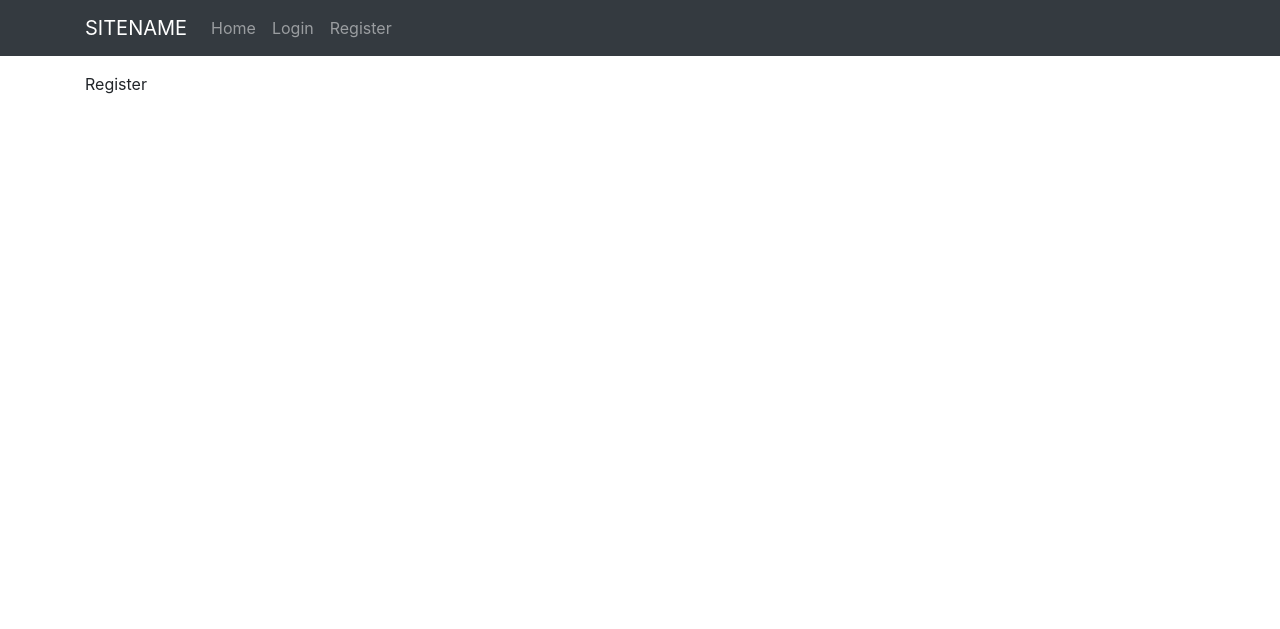
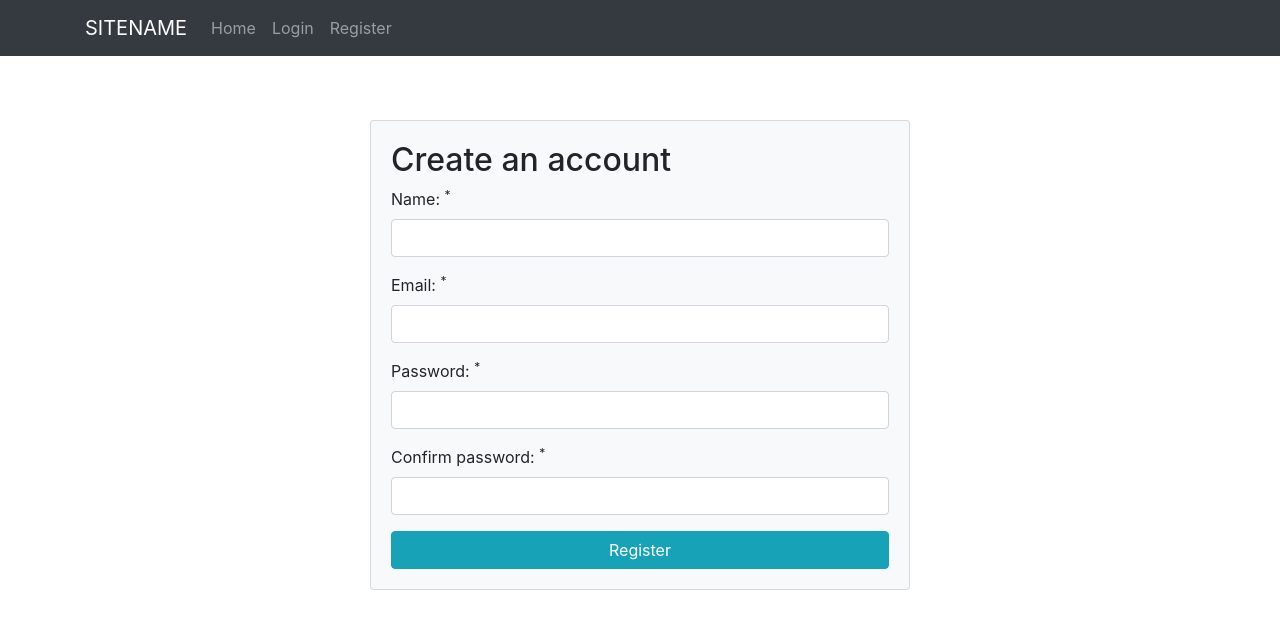
Before and after one commit to anderoav/veeb, a PHP site: page /veeb/views/users/register.php in a window 1280 px wide. Shown: the top 629 px of the page. Run offline with PHP 8.4, Linux system fonts and the light colour scheme; some libraries are stand-ins or nearby versions.

Commit message:
Registeerimis vorm

```diff
--- a/app/views/users/register.php
+++ b/app/views/users/register.php
@@ -1,3 +1,33 @@
 <?php require_once APPROOT.'/views/inc/header.php'; ?>
-Register
+<!--- register form --->
+<div class="row">
+  <div class="col-md-6 mx-auto">
+    <div class="card card-body bg-light mt-5">
+      <h2>Create an account</h2>
+      <form action="<?php echo URLROOT; ?>/users/register" method="post">
+        <div class="form-group">
+          <label for="name">Name: <sup>*</sup></label>
+          <input type="text" id="name" class="form-control">
+        </div>
+        <div class="form-group">
+          <label for="email">Email: <sup>*</sup></label>
+          <input type="text" id="email" class="form-control">
+        </div>
+        <div class="form-group">
+          <label for="pass">Password: <sup>*</sup></label>
+          <input type="password" id="pass" class="form-control">
+        </div>
+        <div class="form-group">
+          <label for="passw2">Confirm password: <sup>*</sup></label>
+          <input type="password" id="pass2" class="form-control">
+        </div>
+        <div class="row">
+          <div class="col">
+            <input type="submit" value="Register" class="btn btn-block btn-info">
+          </div>
+        </div>
+      </form>
+    </div>
+  </div>
+</div>
 <?php require_once APPROOT.'/views/inc/footer.php'; ?>
```
